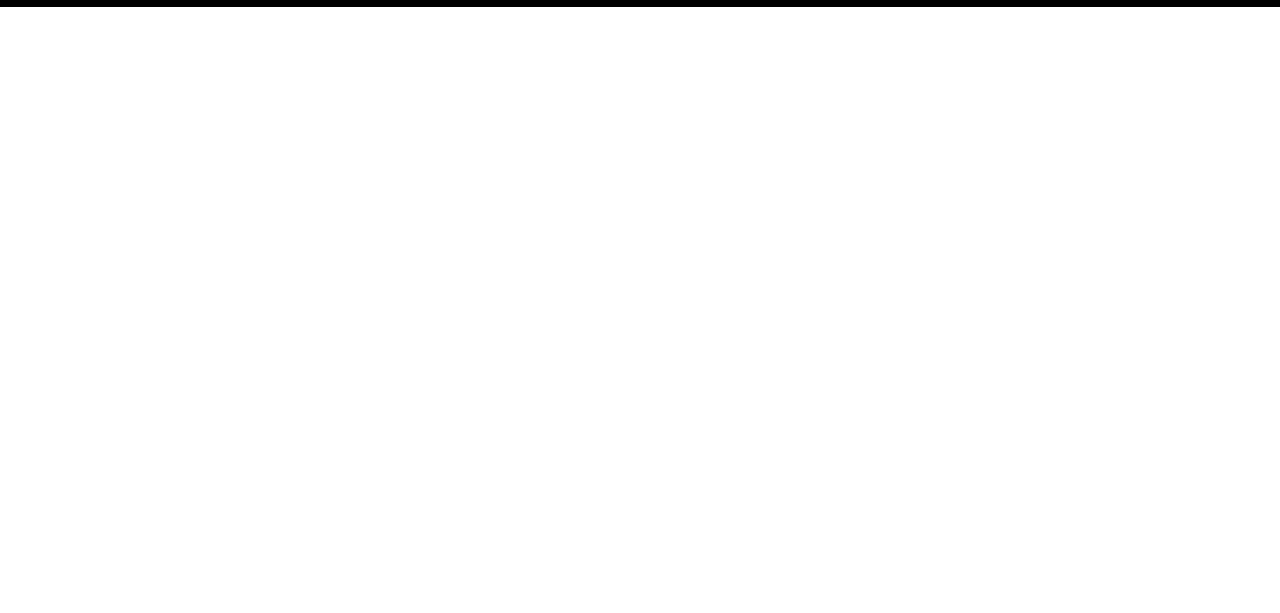
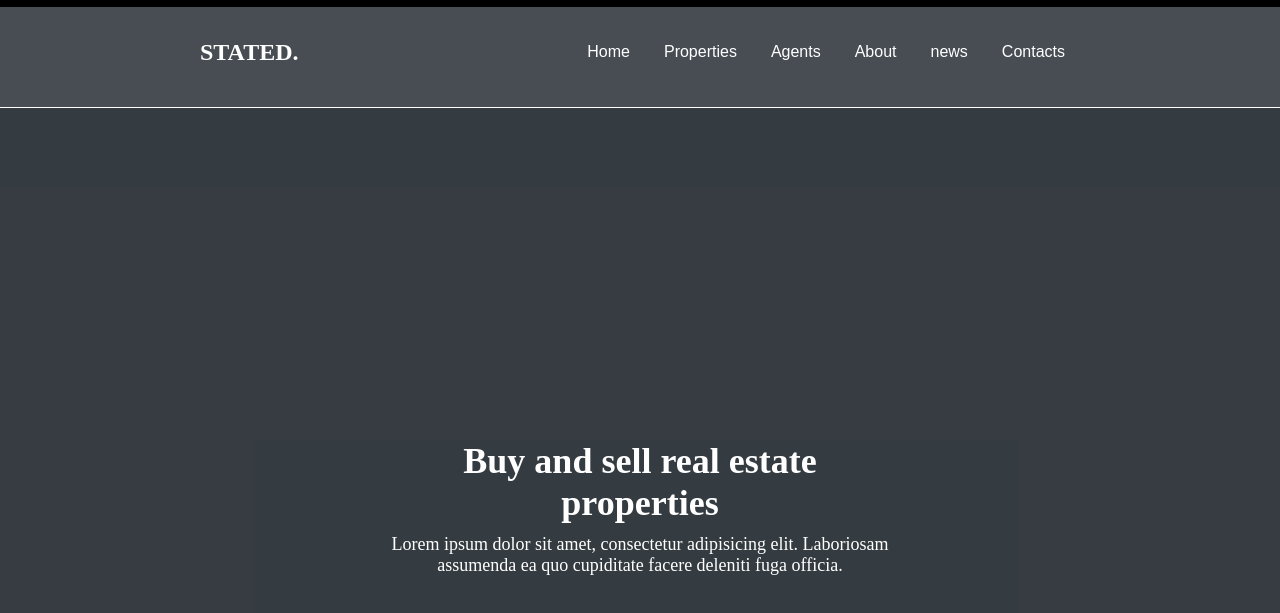
Before and after one commit to TheDeadlyFlower1098/110Final, a plain HTML site: page index.html in a window 1280 px wide. Shown: the part 69-682 px from the top of the page. Drawn offline with Linux system fonts and the light colour scheme.

Commit message:
Added the second header and beginning of the body section. Will have to come back to this to make the first two sections scroll with the page

```diff
--- a/index.html
+++ b/index.html
@@ -63,7 +63,45 @@
             </div>
         </header>
 
-        <!-- Link to an external JavaScript file for additional functionality -->
-        <script src="style.js"></script>
+        <!-- Main container for the header and hero section -->
+        <div id="header-hero-container">
+            <!-- Header section with transparent background, padding, and flexbox layout for alignment -->
+            <header style="background: transparent; padding: 1rem 0; box-shadow: none; display: flex; align-items: center;">
+
+                <div style="margin-left: 200px;">
+                    <a id="logo" href="#">STATED.</a> <!-- Logo link, which takes the user back to the homepage -->
+                </div>
+
+                <!-- Navigation section -->
+                <nav style="margin-left: auto;">
+                    <!-- Container for navigation buttons -->
+                    <div id="nav-menu">
+                        <button class="nav-button"> <a href='#'>Home</a> </button>
+                        <button class="nav-button"> <a href="https://www.google.com" target="_blank">Properties</a> </button>
+                        <button class="nav-button"> <a href='#'>Agents</a> </button>
+                        <button class="nav-button"> <a href='#'>About</a> </button>
+                        <button class="nav-button"> <a href='#'>news</a> </button>
+                        <button class="nav-button" style="margin-right: 200px;"> <a href='#'>Contacts</a> </button>
+                    </div>
+                </nav>
+            </header>
+
+             <!-- Separator for visual break between header and hero section -->
+            <div class="separator"></div>
+
+            <!-- Hero section for showcasing content -->
+            <section id="hero">
+                <!-- Overlay for fading effect; may be used for styling purposes -->
+                <div class="fade"></div>
+
+                <!-- Container for hero text -->
+                <div class="hero-text">
+                     <!-- Main heading for the hero section -->
+                    <h1>Buy and sell real estate properties</h1>
+                    <p>Lorem ipsum dolor sit amet, consectetur adipisicing elit. Laboriosam assumenda ea quo cupiditate facere deleniti fuga officia.</p> <!-- Description text under the heading -->
+                </div>
+            </section>
+        </div>
+
     </body>
 </html>
--- a/style.css
+++ b/style.css
@@ -1,16 +1,17 @@
+/* Remove default margin and padding for the body */
+body {
+    margin: 0;
+    padding: 0;
+}
+
 /* SVG inside the small logo */
 .logo-small svg {
     fill: white; /* Set the fill color of the SVG to white */
     display: inline-block; /* Make the SVG behave like an inline block element */
 }
 
-/* Remove default margin and padding for the body */
-body {
-    margin: 0;
-    padding: 0;
-}
-
 .main-header {
+    position: fixed;
     background-color: black;
     color: white;
     display: flex;
@@ -58,11 +59,36 @@ body {
     margin-right: 10px;
 }
 
+/* Remove background from buttons and style them as links */
+.right-buttons a {
+    background-color: grey;
+    border-radius: 5px;
+    color: white; /* Change text color to match links */
+    text-decoration: none; /* Remove underline */
+    padding: 10px 15px;
+    cursor: pointer; /* Change cursor to pointer */
+    display: inline-flex; /* Keep items aligned */
+    align-items: center; /* Center items vertically */
+    margin-left: 5px;
+}
+
+/* Navigation buttons*/
+.nav-button {
+    background-color: transparent;
+    border: none;
+    color: white; /* Change text color to match links */
+    text-decoration: none; /* Remove underline */
+    padding: 10px 15px;
+    cursor: pointer; /* Change cursor to pointer */
+    display: inline-flex; /* Keep items aligned */
+    align-items: center; /* Center items vertically */
+}
+
 /* Follow button */
 .follow-button {
     display: flex;
     align-items: center; /* Align items vertically in the center */
-    background-color: lightgreen;
+    background-color: lightgreen; /* Keep for visibility */
     border-radius: 2px;
     border: none;
     padding: 0;
@@ -100,20 +126,6 @@ body {
     flex-wrap: nowrap; /* Prevent wrapping of buttons */
 }
 
-/* Links in the right-buttons section */
-.right-buttons a {
-    background-color: grey;
-    border-radius: 5px;
-    border: none;
-    color: white;
-    text-decoration: none; /* Remove underline from links */
-    display: flex;
-    align-items: center; /* Align items vertically in the center */
-    justify-content: center; /* Center content */
-    padding: 10px 15px;
-    margin-left: 5px;
-}
-
 /* Love button */
 .love-button {
     display: flex;
@@ -141,4 +153,117 @@ body {
 /* Sign-up button */
 .signup-button {
     background-color: lightgreen;
+    border-radius: 5px;
 }
+
+/* Container for the second header section */
+#header-hero-container {
+    position: relative; /* Allow absolute positioning for children */
+
+}
+
+/* Set background for the hero section */
+#header-hero-container {
+    background-color: rgba(52, 58, 64, 0.9);
+}
+
+/* Hero section styling */
+#hero {
+    background-color: rgba(52, 58, 64, 0.9);
+    height: 100vh; /* Full viewport height for hero section */
+    display: flex;
+    justify-content: center; /* Center items horizontally */
+    align-items: center; /* Center items vertically */
+}
+
+/* Div for the logo */
+#header-hero-container > header > div {
+    margin-left: 200px;
+    margin-top: 10px;
+    margin-bottom: 10px;
+}
+
+/* Logo link styling */
+#logo {
+    color: rgb(255, 255, 255);
+    font-size: 24px;
+    font-weight: bold; /* Bold text for the logo */
+    text-decoration: none;
+}
+
+/* Navigation menu styling */
+nav {
+    display: flex;
+    justify-content: flex-end; /* Align links to the right */
+    align-items: center; /* Center links vertically */
+    height: 100%; /* Ensure nav takes full height */
+}
+
+/* Navigation links */
+nav ul {
+    display: flex; /* Display links in a row */
+    padding: 0;
+    margin: 0;
+    list-style-type: none; /* Remove bullet points */
+}
+
+/* Individual navigation link styles */
+nav ul li {
+    margin-right: 10px;
+    display: flex;
+    align-items: center; /* Center items vertically */
+}
+
+/* Link styling */
+nav .nav-button a {
+    color: white;
+    text-decoration: none; /* Remove underline */
+    font-size: 16px;
+    padding: 10px 0; /* Add vertical padding for click area */
+}
+
+/* Hover effect for links */
+nav .nav-button a:hover {
+    font-weight: bold; /* Bold text on hover */
+}
+
+/* Separator line below the header */
+.separator {
+    height: 1px;
+    background-color: white;
+    margin-top: 10px;
+}
+
+/* Hero section styling */
+#hero {
+    background-color: rgba(52, 58, 64, 0.9);
+    height: 100vh; /* Full viewport height for hero section */
+    display: flex;
+    justify-content: center; /* Center items horizontally */
+    align-items: center; /* Center items vertically */
+    position: relative;
+}
+
+/* Hero text styling */
+.hero-text {
+    position: absolute; /* Position absolute to center it */
+    top: 50%; /* Align to the middle of the section */
+    left: 50%; /* Align to the left edge */
+    transform: translate(-50%, -50%); /* Center it horizontally and vertically */
+    z-index: 2; /* Stack above other elements */
+    color: #fff;
+    width: 500px; /* Fixed width for text container */
+    text-align: center; /* Center text alignment */
+}
+
+/* Hero heading */
+#hero h1 {
+    font-size: 36px;
+    margin: 0;
+}
+
+/* Hero paragraph */
+#hero p {
+    font-size: 18px;
+    margin: 10px 0 0;
+}
```
